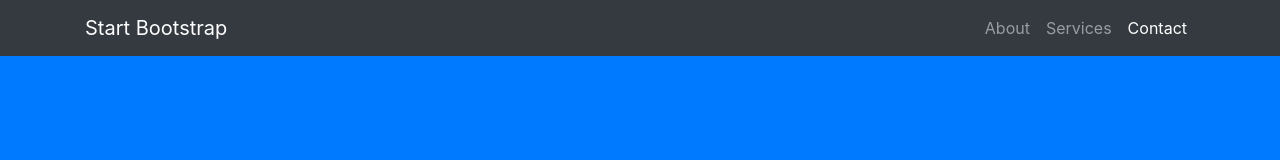
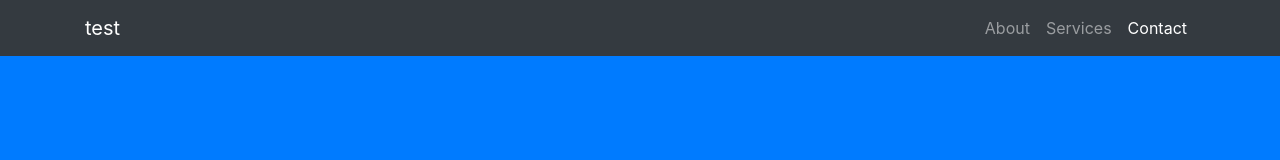
Before and after one commit to michellebuser/Portfolio-HCI, a website with bundled scripts: page Portfolio-HCI-master/Portfolio-HCI-master/startbootstrap-scrolling-nav-gh-pages/startbootstrap-scrolling-nav-gh-pages/index.html in a window 1280 px wide. Shown: the top 160 px of the page. Built offline with nearby package versions, Linux system fonts and the light colour scheme.

Commit message:
update 2

```diff
--- a/Portfolio-HCI-master/Portfolio-HCI-master/startbootstrap-scrolling-nav-gh-pages/startbootstrap-scrolling-nav-gh-pages/index.html
+++ b/Portfolio-HCI-master/Portfolio-HCI-master/startbootstrap-scrolling-nav-gh-pages/startbootstrap-scrolling-nav-gh-pages/index.html
@@ -23,7 +23,7 @@
   <!-- Navigation -->
   <nav class="navbar navbar-expand-lg navbar-dark bg-dark fixed-top" id="mainNav">
     <div class="container">
-      <a class="navbar-brand js-scroll-trigger" href="#page-top">Start Bootstrap</a>
+      <a class="navbar-brand js-scroll-trigger" href="#page-top">test</a>
       <button class="navbar-toggler" type="button" data-toggle="collapse" data-target="#navbarResponsive" aria-controls="navbarResponsive" aria-expanded="false" aria-label="Toggle navigation">
         <span class="navbar-toggler-icon"></span>
       </button>
```
